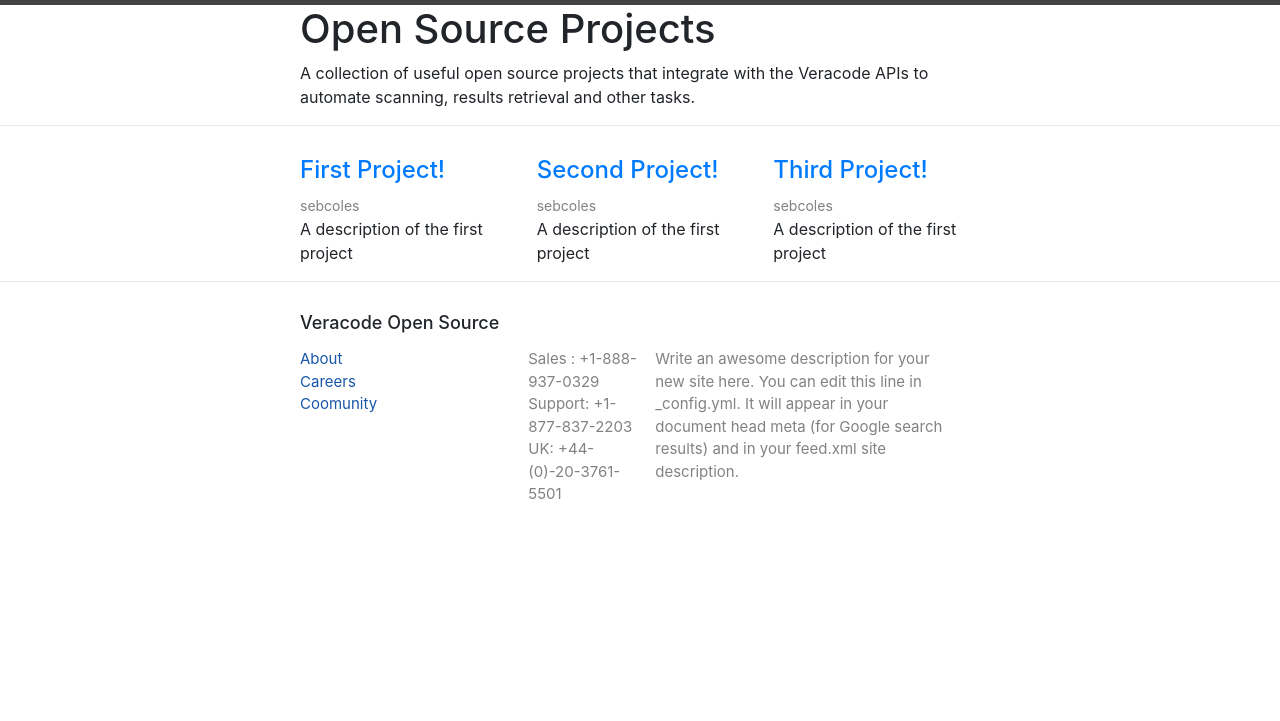
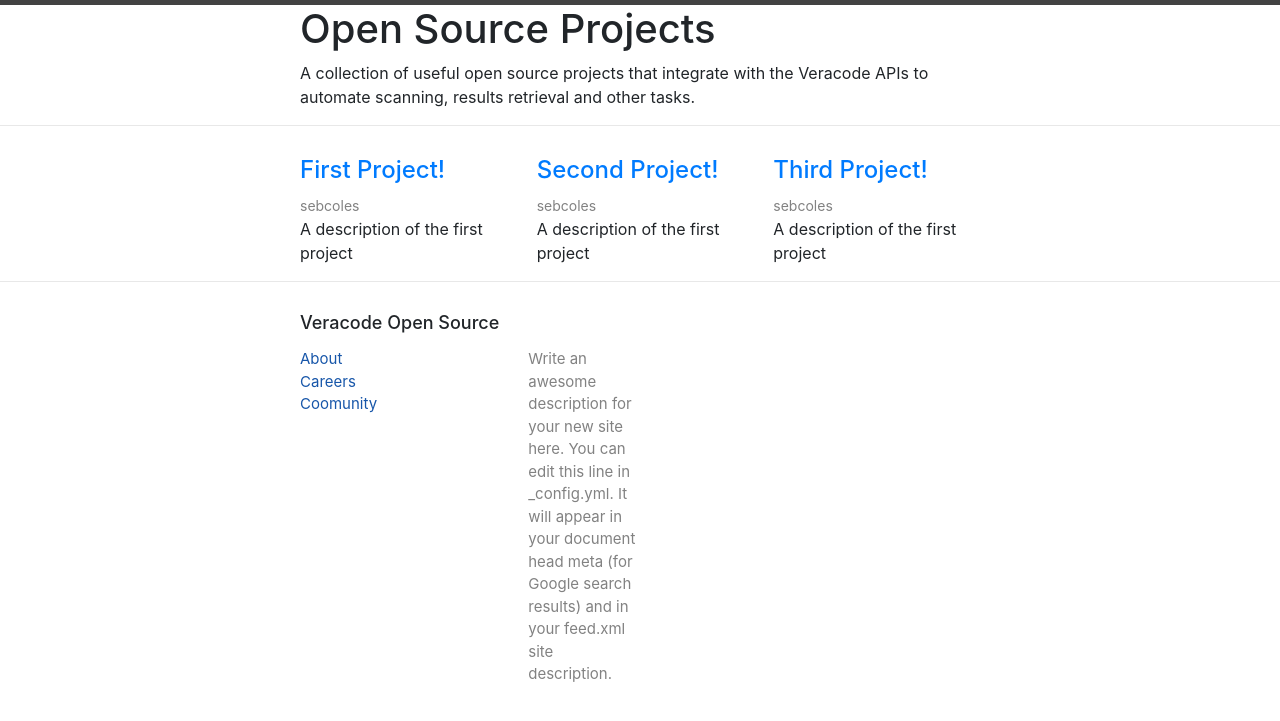
Before and after one commit to sebcoles/sebcoles.github.io, a Jekyll site: the page built from index.html, in a window 1280 px wide. Shown: the top 721 px of the page. Built offline with Jekyll 4.4.1, drawn with Linux system fonts in a browser that asks for light colours.

Commit message:
Update footer.html

```diff
--- a/_includes/footer.html
+++ b/_includes/footer.html
@@ -13,16 +13,7 @@
         </ul>
       </div>
 
-      <div class="footer-col-wrapper">
       <div class="footer-col  footer-col-2">
-        <ul class="contact-list">
-          <li>Sales : +1-888-937-0329</li>
-          <li>Support: +1-877-837-2203</li>
-          <li>UK: +44-(0)-20-3761-5501</li>
-        </ul>
-      </div>
-
-      <div class="footer-col  footer-col-3">
         <p class="text">{{ site.description }}</p>
       </div>
     </div>
```
